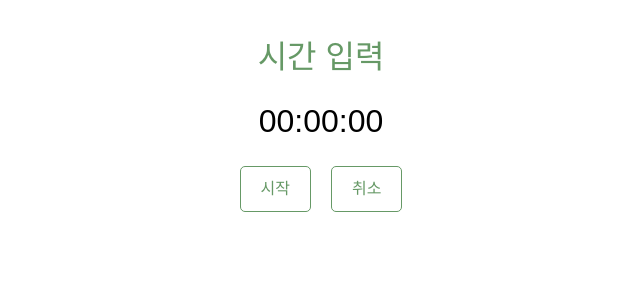
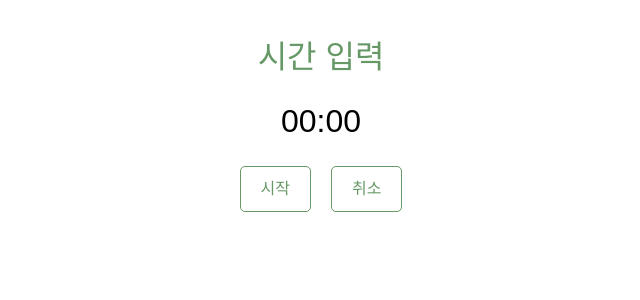
Before and after one commit to An-Seonghyeon/Laundry_Queueing_Application, a Flask app: page /timer in a window 1280 px wide. Shown: the part 275-575 px from the top of the page, without its empty margins (319-959 px from the left). Run offline with Flask 2, Linux system fonts and the light colour scheme.

Commit message:
타이머 초 삭제
완료

```diff
--- a/templates/timer.html
+++ b/templates/timer.html
@@ -63,7 +63,7 @@
         <input type="hidden" name="floor" value="{{ floor }}">
         <input type="hidden" name="washer_number" value="{{ washer_number }}">
         <input type="hidden" name="left_time" id="leftTimeInput">
-        <input type="text" id="timer" name="end_time" value="00:00:00" readonly onclick="makeEditable(this)">
+        <input type="text" id="timer" name="end_time" value="00:00" readonly onclick="makeEditable(this)">
 
         <div class="button-container">
             <button type="button" onclick="startCountdown()" class="btn">시작</button>
```
